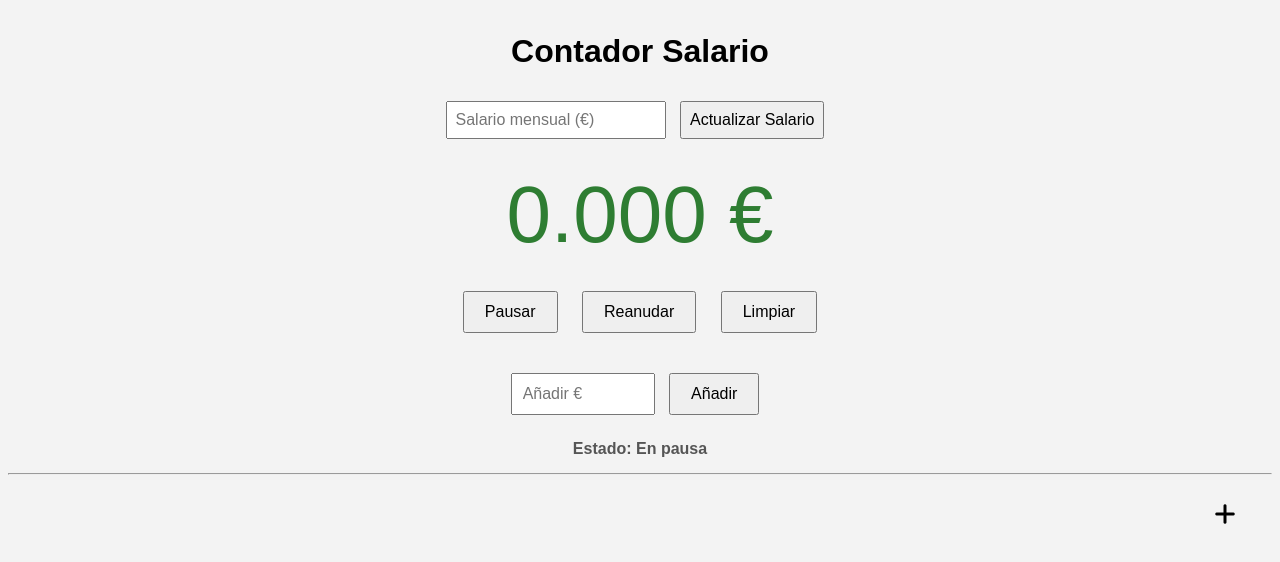
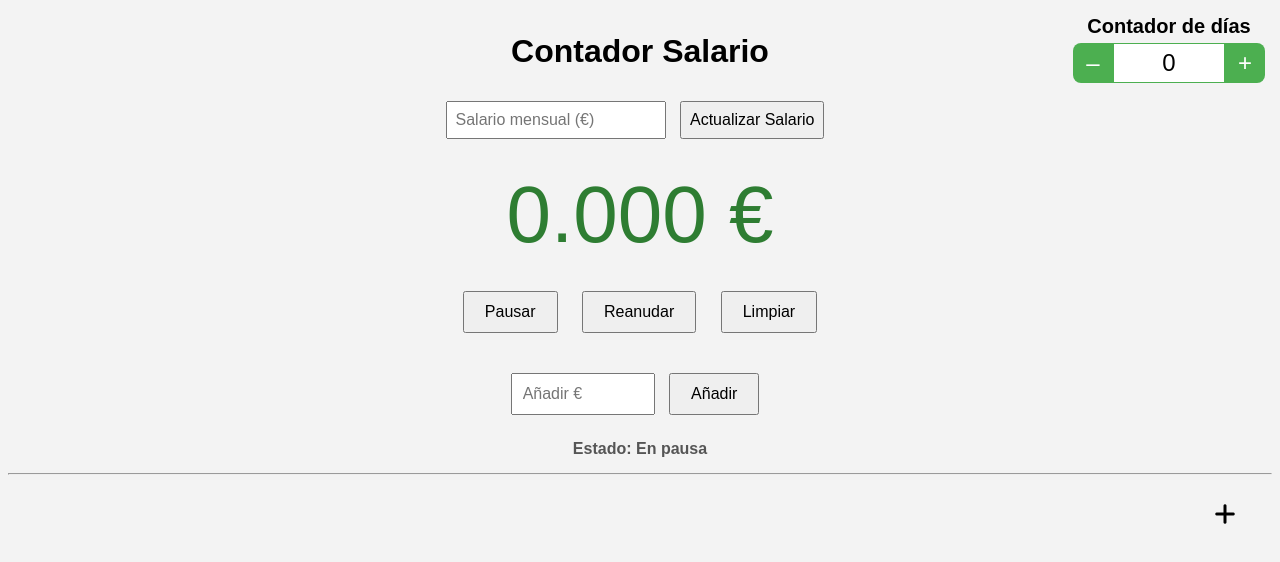
Before and after one commit to vjp-miguelangelFS/Contador, a plain HTML site: page index.html in a window 1280 px wide. Drawn offline with Linux system fonts and the light colour scheme.

Commit message:
Contador de dias (Posiblemente sea un prodigio)

```diff
--- a/css/style.css
+++ b/css/style.css
@@ -77,3 +77,58 @@ h1 {
 #flechaToggle:hover {
     transform: scale(1.8);
 }
+
+.contador {
+  display: flex;
+  flex-direction: column;
+  align-items: center;
+  position: absolute;
+  top: 15px;
+  right: 15px;
+}
+
+.botones {
+  display: inline-flex;
+  align-items: center;
+}
+
+p.textContadorDias{
+    margin: 0;
+    margin-bottom: 5px;
+    font-size: 20px;
+    font-weight: bolder;
+}
+.contador input {
+  width: 100px;
+  text-align: center;
+  font-size: 1.5em;
+  padding: 5px;
+  border: 1px solid #4CAF50;
+}
+
+.contador button {
+  font-size: 1.5em;
+  width: 40px;
+  height: 40px;
+  border: none;
+  border-radius: 5px;
+  background-color: #4CAF50;
+  color: white;
+  cursor: pointer;
+  display: flex;
+  align-items: center;
+  justify-content: center;
+  margin: 0;
+}
+
+.contador button:nth-of-type(1){
+    border-radius: 8px 0 0 8px;
+}
+
+.contador button:nth-of-type(2){
+    border-radius: 0 8px 8px 0;
+}
+
+.contador button:hover {
+  background-color: #388e3c;
+}
--- a/index.html
+++ b/index.html
@@ -81,6 +81,16 @@
         </div>
     </div> <!-- CIERRE de contenedorCalculadoras -->
     </div>
+
+    <div class="contador">
+        <p class="textContadorDias">Contador de días</p>
+        <div class="botones">
+            <button onclick="cambiarDias(-1)">–</button>
+            <input type="text" id="inputDias" min="0" step="1">
+            <button onclick="cambiarDias(1)">+</button>
+        </div>
+    </div>
+
 </body>
 <script src="js/script.js"></script>
 
--- a/js/script.js
+++ b/js/script.js
@@ -223,3 +223,27 @@ flechaToggle.addEventListener("click", () => {
         flechaToggle.innerHTML = '<i class="fa-solid fa-minus"></i>';
     }
 });
+
+let dias = parseInt(localStorage.getItem("contadorDias")) || 0;
+const inputDias = document.getElementById("inputDias");
+
+// Mostrar valor inicial
+inputDias.value = dias;
+
+// Botones + y –
+function cambiarDias(delta) {
+  dias = Math.max(0, dias + delta);
+  actualizarDias();
+}
+
+// Cambios manuales en el input
+inputDias.addEventListener("input", () => {
+  let nuevoValor = parseInt(inputDias.value);
+  dias = isNaN(nuevoValor) || nuevoValor < 0 ? 0 : nuevoValor;
+  actualizarDias();
+});
+
+function actualizarDias() {
+  inputDias.value = dias;
+  localStorage.setItem("contadorDias", dias);
+}
```
